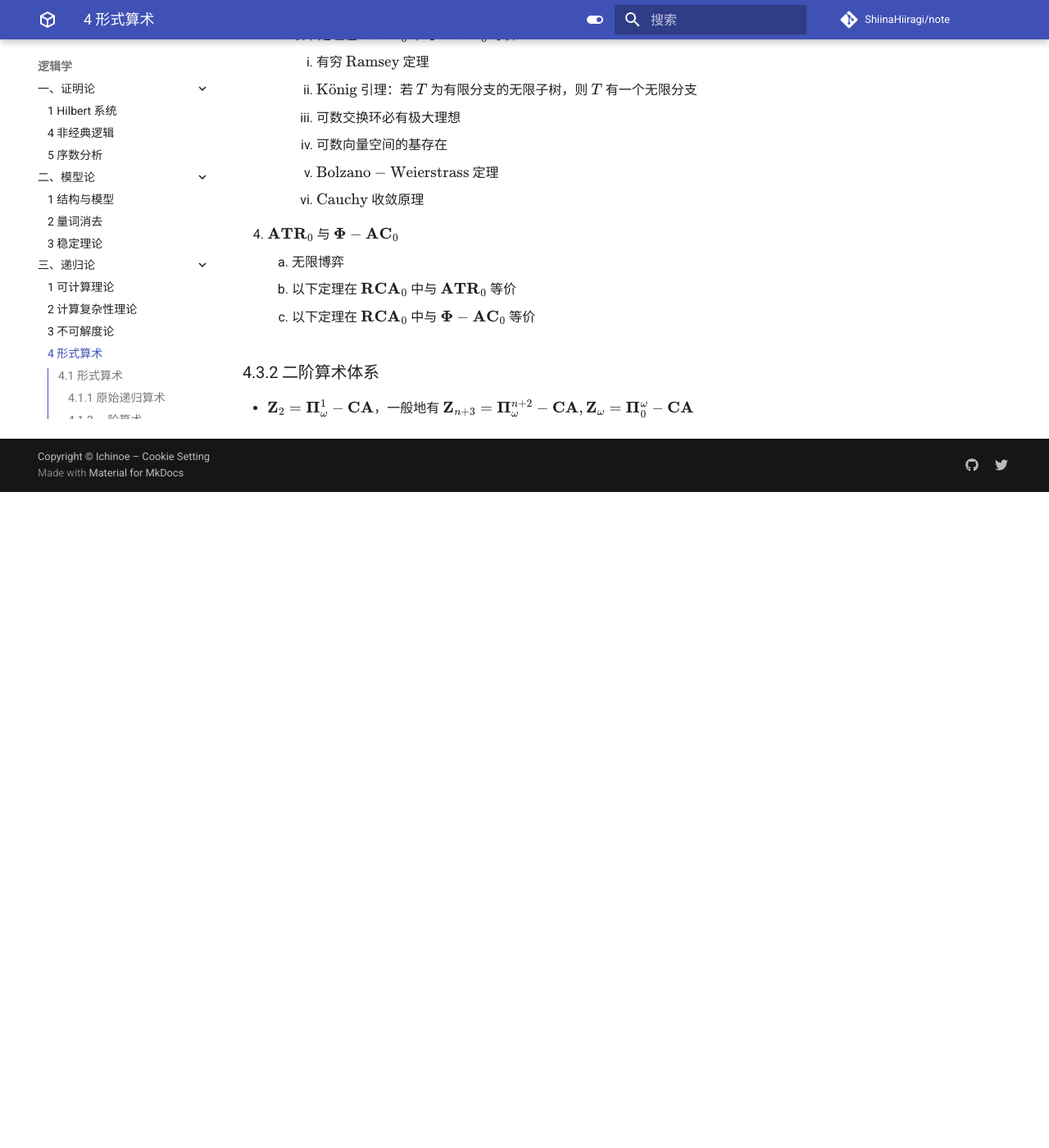
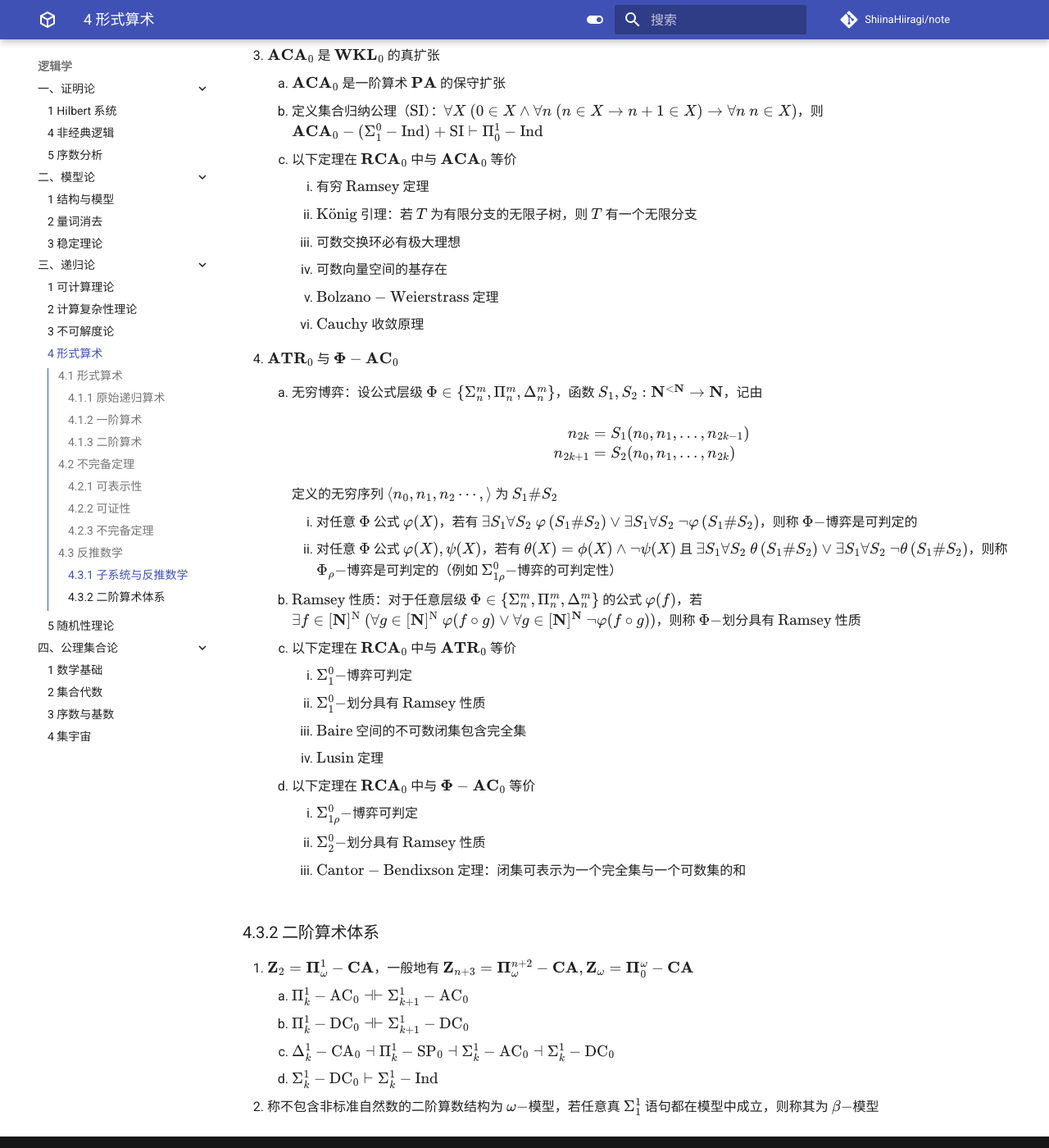
Before and after one commit to ShiinaHiiragi/note, an MkDocs documentation site: the page built from docs/logic/rec/arith.md, in a window 1280 px wide and 1400 px high, scrolled down 8471 px. Shown: the whole window at 82% size. Built offline with MkDocs 1.6.1 and Material for MkDocs 9.7.7, drawn with Linux system fonts in a browser that asks for light colours; comment, search, counter and statistics services are not loaded; before the commit the page ends 9071 px from its top, so only the background shows below that; some of the changed text lies outside the part shown.

Commit message:
fix change

```diff
--- a/docs/anly/func/norm.md
+++ b/docs/anly/func/norm.md
@@ -34,13 +34,10 @@
     2. 设 $f$ 是赋范空间 $X$ 的子空间 $Z$ 上的连续线性泛函，则必存在 $X$ 上连续线性泛函 $\widetilde{f}$ 是 $f$ 的保范延拓，即当 $\boldsymbol{x} \in Z$ 时，有 $\widetilde{f}(\boldsymbol{x})=f(\boldsymbol{x})$ 且 $\|\widetilde{f}\|_{\boldsymbol{x}}=\|f\|_{\boldsymbol{z}}$
     3. 设 $X$ 是赋范线性空间，$\boldsymbol{x}_{0} \in X, \boldsymbol{x}_{0} \neq 0$，则必存在 $X$ 上的有界线性泛函 $f(\boldsymbol{x})$，使得 $\|f\|=1$，并且 $f\left(\boldsymbol{x}_{0}\right)=\left\|\boldsymbol{x}_{0}\right\|$
 3. $\text{Riesz}$ 表示定理：$C[a, b]$ 上每一个连续线性泛函 $F$ 都可以表示成为 ${\displaystyle F(f)=\int_{a}^{b} f(t) \mathrm{d} g(t), f \in C[a, b]}$，其中 $g(t)$ 是 $[a, b]$ 上有界变差函数，并且 $\|F\|=\underset{a}{\stackrel{b}{\large \textbf{V} \normalsize}}(g)$
-4. $\text{Baire}$ 纲定理：若 $X$ 是非空的完备度量空间，则 $X$ 是第二纲集
-    1. 疏朗集：设 $M$ 是度量空间 $X$ 中子集，若 $M$ 不在 $X$ 任何半径不为零的开球中稠密，则称 $M$ 是 $X$ 中的无处稠密集或疏朗集
-    2. 第一纲集与第二纲集：设 $X$ 是度量空间，$M$ 是 $X$ 中子集，若 $M$ 是 $X$ 中有限个或可数个疏朗集的并集，则称 $M$ 是第一纲集，不是第一纲集的集称为第二纲集
-5. 一致有界性定理：设 $X$ 是 $\text{Banach}$ 空间，$Y$ 是赋范空间，$\mathscr{B}(X, Y)$ 表示 $X$ 到 $Y$ 中的有界线性算子全体，$T_{n} \in \mathscr{B}(X, Y)$．若对每个 $\boldsymbol{x} \in X$，$\left\{\left\|T_{n} \boldsymbol{x}\right\|\right\}$ 有界，即 $\left\|T_{n} \boldsymbol{x}\right\| \leqslant C_{\boldsymbol{x}}$（其中 $C_{\boldsymbol{x}}$ 是一与 $\boldsymbol{x}$ 有关的实数），则 $\left\{T_{n}\right\}$ 一致有界，即存在与 $\boldsymbol{x}$ 无关的实数 $C$，使得对一切正整数 $n$，有 $\left\|T_{n}\right\| \leqslant C$．该定理也称作共鸣定理
+4. 一致有界性定理：设 $X$ 是 $\text{Banach}$ 空间，$Y$ 是赋范空间，$\mathscr{B}(X, Y)$ 表示 $X$ 到 $Y$ 中的有界线性算子全体，$T_{n} \in \mathscr{B}(X, Y)$．若对每个 $\boldsymbol{x} \in X$，$\left\{\left\|T_{n} \boldsymbol{x}\right\|\right\}$ 有界，即 $\left\|T_{n} \boldsymbol{x}\right\| \leqslant C_{\boldsymbol{x}}$（其中 $C_{\boldsymbol{x}}$ 是一与 $\boldsymbol{x}$ 有关的实数），则 $\left\{T_{n}\right\}$ 一致有界，即存在与 $\boldsymbol{x}$ 无关的实数 $C$，使得对一切正整数 $n$，有 $\left\|T_{n}\right\| \leqslant C$．该定理也称作共鸣定理
     1. 设 $\left\{f_{n}\right\}$ 是 $\text{Banach}$ 空间 $X$ 上的一列泛函，如果 $\left\{f_{n}\right\}$ 在 $X$ 的每点 $\boldsymbol{x}$ 处有界，那么 $\left\{f_{n}\right\}$ 一致有界
     2. 存在一个实值的连续函数，其 $\text{Fourier}$ 级数在给定的 $t_{0}$ 处是发散的
-6. 设 $T_{n}$ 是由 $\text{Banach}$ 空间 $X$ 到 $\text{Banach}$ 空间 $Y$ 中的有界线性算子序列，则 $\left\{T_{n}\right\}$ 强收敛的充要条件是 ① $\left\{\left\|T_{n}\right\|\right\}$ 有界；② 对 $X$ 中一稠密子集 $D$ 中的每个 $\boldsymbol{x}$，$\left\{T_{n} \boldsymbol{x}\right\}$ 都收敛
+5. 设 $T_{n}$ 是由 $\text{Banach}$ 空间 $X$ 到 $\text{Banach}$ 空间 $Y$ 中的有界线性算子序列，则 $\left\{T_{n}\right\}$ 强收敛的充要条件是 ① $\left\{\left\|T_{n}\right\|\right\}$ 有界；② 对 $X$ 中一稠密子集 $D$ 中的每个 $\boldsymbol{x}$，$\left\{T_{n} \boldsymbol{x}\right\}$ 都收敛
     1. 设 $X$ 是赋范线性空间，$\boldsymbol{x}_{n} \in X, n=1,2, \cdots$，如果存在 $\boldsymbol{x} \in X$，使得 ${\displaystyle \lim_{n \rightarrow \infty} \left\|\boldsymbol{x}_{n}-\boldsymbol{x}\right\| \rightarrow 0}$，则称点列 $\left\{\boldsymbol{x}_{n}\right\}$ 强收敛于 $\boldsymbol{x}$，如果对任意的 $f \in X^{\prime}$，都有 $f\left(\boldsymbol{x}_{n}\right) \rightarrow f(\boldsymbol{x})(n \rightarrow \infty)$，则称点列 $\left\{\boldsymbol{x}_{n}\right\}$ 弱收敛于 $\boldsymbol{x}$．强收敛必定弱收敛，反之则不一定成立
     2. 设 $X$ 是赋范线性空间，$X^{\prime}$ 是 $X$ 的共轭空间，泛函列 $f_{n} \in X^{\prime}(n=1,2, \cdots)$，如果存在 $f \in X^{\prime}$，使得
         1. $\left\|f_{n}-f\right\| \rightarrow 0 \ (n \rightarrow \infty)$，则称 $\left\{f_{n}\right\}$ 强收敛于 $f$
--- a/docs/logic/rec/arith.md
+++ b/docs/logic/rec/arith.md
@@ -53,7 +53,7 @@
             1. $\mathbf{I \Sigma}_{n+1}  \vdash \mathbf{B \Sigma}_{n+1}$
             2. $\mathbf{B \Sigma}_{n+1} \vdash \mathbf{B \Pi}_{n}$
             3. $\mathbf{B \Sigma}_{n+1} \vdash \mathbf{I \Sigma}_{n}$
-            4. $\mathbf{I \Sigma}_{n} \mathrel{⟛} \mathbf{I \Pi}_{n} \mathrel{⟛} \mathbf{L \Sigma}_{n} \mathrel{⟛} \mathbf{L \Pi}_{n}$
+            4. $\mathbf{I \Sigma}_{n} \dashv\vdash \mathbf{I \Pi}_{n} \dashv\vdash \mathbf{L \Sigma}_{n} \dashv\vdash \mathbf{L \Pi}_{n}$
 
         2. 定义 $\log x=\min \left\{y \mid 2^{y} \leqslant x\right\}$ 以及 $\omega_{1}(x, y)=x^{\log y}, \omega_{n+1}(x, y)=2^{\omega_{n}(\log x, \log y)}$
             1. $\Omega_{n}: \forall x \forall y \exists z \ \left(z=\omega_{n}(x, y)\right)$
@@ -99,20 +99,23 @@
     1. $\Phi-$归纳公理模式（$\Phi-\mathrm{Ind}$）：$\varphi(0) \wedge \forall n \ (\varphi(n) \rightarrow \varphi(n+1)) \rightarrow \forall n \ \varphi(n)$
     2. $\Phi-$理解公理模式（$\Phi-\mathrm{CA}$）：$\exists X \forall n \ (n \in X \leftrightarrow \varphi(n))$
     3. $\Phi-$算术超限递归公理模式（$\Phi-\mathrm{TR}$）：对公式 $\theta(n, X)$，令 $\Theta(X)=\{n \in \mathbf{N} \mid \theta(n, X)\}, Y \subseteq \mathbf{N} \times A$ 且对每个 $a \in A$ 有 $Y_{a}=\Theta\left(Y^{a}\right)$，其中 $Y_{a}=\{m \mid (m, a) \in Y\}, Y^{a}=\left\{(n, b) \mid n \in Y_{b} \wedge b<_{A} a\right\}$，则对任意 $\Theta$ 与 $A$，相应的集合 $Y$ 都存在
-    4. $\Phi-$选择公理模式（$\Phi-\mathbf{AC}$）：...
-    5. $\Phi-$依赖选择公理模式（$\Phi-\mathrm{DC}$）：...
-    6. $\Phi-$分离原则模式（$\Phi-\mathrm{SP}$）：...
-    7. $\Phi-$超限归纳模式（$\Phi-\mathrm{TI}$）：...
+    4. $\Phi-$选择公理模式（$\Phi-\mathbf{AC}$）：$\forall x \exists Y \ \varphi(x, Y) \rightarrow \exists Z \forall x \ \varphi\left(x,(Z)_{x}\right)$，其中 $(Z)_{x} = \{z: (z, x) \in Z\}$
+    5. $\Phi-$依赖选择公理模式（$\Phi-\mathbf{DC}$）：$\forall x \forall X \exists Y \ \varphi(x, X, Y) \rightarrow \exists Z \forall x \ \varphi\left(x,(Z)_{x},(Z)_{x+1}\right)$，其中 $(Z)_{x} = \{z: (z, x) \in Z\}$
+    6. $\Phi-$分离原则模式（$\Phi-\mathrm{SP}$）：$\forall x \ (\varphi(x) \rightarrow \neg \psi(x)) \rightarrow \exists X \forall x \ ((\varphi(x) \rightarrow x \in X) \wedge(x \in X \rightarrow \neg \psi(x)))$
+    7. $\Phi-$超限归纳模式（$\Phi-\mathrm{TI}$）：设谓词 $W(X)$ 表示集合 $X$ 是自然数上的顺序，将 $(i, j) \in X$ 记作 $i <_{X} j$，则 $\forall X \ \left(W(X) \rightarrow\left(\forall j \ \left(\forall i<_{X} j \ \varphi(i) \rightarrow \varphi(j)\right) \rightarrow \forall j \ \varphi(j)\right)\right)$
     8. $\Phi-\mathrm{Bar}$ 归纳公理模式（$\Phi-\mathrm{BI}$）：若 $a \prec b$ 有定义，则 $(\forall i \prec j \ (i \in X) \to j \in X) \to \forall n \ \varphi(n)$
 
     若取消 $\varphi$ 的限制，则去除对应的 $\Phi$ 前缀
 
-2. 对于任意 $\mathbf{Z}_2$ 的子系统 $\mathbf{T}_0$，令 $\mathbf{T} = \mathbf{T}_0 + \mathrm{1-Ind}$，其中 $\mathrm{1-Ind}$ 是对所有一阶公式都成立的归纳公理模式
+2. 对于任意 $\mathbf{Z}_2$ 的子系统 $\mathbf{T}_0$，令 $\mathbf{T} = \mathbf{T}_0 + \mathrm{1-Ind}$，其中 $\mathrm{1-Ind}$ 是对所有一阶公式都成立的归纳公理模式．设 $\Phi \in \{\Sigma_{n}^{m}, \Pi_{n}^{m}, \Delta_{n}^{m}\}$
     1. $\mathbf{RCA}_0 = \mathbf{Q} + \Sigma_1^0-\mathrm{Ind} + \Delta_1^0-\mathrm{CA}$
     2. $\mathbf{WKL}_0 = \mathbf{RCA}_0 + \text{K}\ddot{\mathrm o}\text{nig}$，后者即弱 $\text{K}\ddot{\mathrm o}\text{nig}$ 引理：若 $T$ 为 $2^{<\omega}$ 的无限子树，则 $T$ 有一个无限分支
-    3. $\mathbf{ACA}_0 = \mathbf{RCA}_0 + \Pi_0^1-\mathrm{CA}, \mathbf{\Phi}-\mathbf{CA}_0 = \mathbf{RCA}_0 + \Phi-\mathrm{CA}$，其中 $\Phi \in \{\Sigma_{n}^{m}, \Pi_{n}^{m}, \Delta_{n}^{m}\}$
-    4. $\mathbf{ATR}_0 = \mathbf{RCA}_0 + \mathrm{TR}, \mathbf{\Phi}-\mathbf{TR}_0 = \mathbf{RCA}_0 + \Phi-\mathrm{TR}$，其中 $\Phi \in \{\Sigma_{n}^{m}, \Pi_{n}^{m}, \Delta_{n}^{m}\}$
-    5. $\mathbf{\Phi}-\mathbf{AC}_0 = \mathbf{RCA}_0 + \Phi-\mathbf{AC}$，其中 $\Phi \in \{\Sigma_{n}^{m}, \Pi_{n}^{m}, \Delta_{n}^{m}\}$
+    3. $\mathbf{ACA}_0 = \mathbf{RCA}_0 + \Pi_0^1-\mathrm{CA}, \mathbf{\Phi}-\mathbf{CA}_0 = \mathbf{RCA}_0 + \Phi-\mathrm{CA}$
+    4. $\mathbf{ATR}_0 = \mathbf{RCA}_0 + \mathrm{TR}, \mathbf{\Phi}-\mathbf{TR}_0 = \mathbf{RCA}_0 + \Phi-\mathrm{TR}$
+    5. $\mathbf{\Phi}-\mathbf{AC}_0 = \mathbf{RCA}_0 + \Phi-\mathbf{AC}$
+    6. $\mathbf{\Phi}-\mathbf{DC}_0 = \mathbf{RCA}_0 + \Phi-\mathbf{DC}$
+    7. $\mathbf{\Phi}-\mathbf{SP}_0 = \mathbf{RCA}_0 + \Phi-\mathrm{SP}$
+    8. $\mathbf{\Phi}-\mathbf{TI}_0 = \mathbf{ACA}_0 + \Phi-\mathrm{TI}$
 
 ## 4.2 不完备定理
 ### 4.2.1 可表示性
@@ -218,7 +221,7 @@
     第二不完备定理说明 $\text{Hilbert}$ 纲领不可能照原样实现
 
     1. 令 $\mathbf{PA}^*$ 为 $\mathbf{PA} + \neg \operatorname{Con}(\mathbf{PA})$，则 $\mathbf{PA}^*$ 一致
-    2. 定义超穷递归 $\forall \beta<\alpha \ (\forall \gamma<\beta \ \psi(\gamma) \rightarrow \psi(\beta)) \rightarrow \forall \beta<\alpha \ \psi(\beta)$，对任意序数 $\alpha < \varepsilon_{0}$，$\mathbf{PA}$ 可证明 $\operatorname{TI}(\alpha)$，但无法证明 $\operatorname{TI}(\varepsilon_{0})$，此时记 $\operatorname{PTO}(\mathbf{PA}) = \varepsilon$，称 $\mathbf{PA}$ 的证明论序数为 $\varepsilon_0$
+    2. 对任意序数 $\alpha < \varepsilon_{0}$，$\mathbf{PA}$ 可证明 $\operatorname{TI}(\alpha)$，但无法证明 $\operatorname{TI}(\varepsilon_{0})$，此时记 $\operatorname{PTO}(\mathbf{PA}) = \varepsilon$，称 $\mathbf{PA}$ 的证明论序数为 $\varepsilon_0$
 
 4. $\text{L}\ddot{\mathrm{o}}\text{b}$ 定理
     1. $\vdash_{T} \square_{T}\left(\square_{T} \alpha \rightarrow \alpha\right) \rightarrow \square_{T} \alpha$
@@ -230,7 +233,7 @@
         设 $\kappa, \lambda, m$ 为基数，$n \in \mathbf{N}$，定义 $[\kappa]^{n}=\{X \subseteq \kappa \mid |X| =n\}$，记 $\kappa \rightarrow(\lambda)_{m}^{n}$ 为「$[\kappa]^{n}$ 的 $m-$划分中，每部分都有一个大小为 $\lambda$ 的齐次集，即使得 $[\lambda]^{n}$ 元素都属于同一划分的 $\lambda \subseteq \kappa$」，则有穷 $\text{Ramsey}$ 定理 $N \rightarrow \left(M \right)_{k}^{n}$ 在 $\mathbf{N}$ 中成立但无法在 $\mathbf{PA}$ 中证明
 
 ## 4.3 反推数学
-### 4.3.1 二阶算术子系统
+### 4.3.1 子系统与反推数学
 1. $\mathbf{RCA}_0$ 中可依照 $\mathbf{ZFC}$ 建立实数集，定义 $\mathbf{R}$ 上的连续函数
     1. $\mathbf{RCA}_0$ 中存在所有递归全函数，但不一定能证明某个函数是全函数
     2. 在 $\mathbf{RCA}_0$ 中，对任意 $\Sigma_{1}^0$ 公式 $\varphi(n)$，或者存在有限集合 $X$ 使得 $\forall n \ (n \in X \leftrightarrow \varphi(n))$ 成立，或者存在单射 $f: \mathbf N \to N$ 使得 $\forall n \ (\exists m \  f(m) =n \leftrightarrow \varphi(n))$ 成立
@@ -268,9 +271,35 @@
         5. $\text{‌Bolzano}-\text{Weierstrass}$ 定理
         6. $\text{Cauchy}$ 收敛原理
 4. $\mathbf{ATR}_0$ 与 $\mathbf{\Phi}-\mathbf{AC}_0$
-    1. 无限博弈
-    2. 以下定理在 $\mathbf{RCA}_0$ 中与 $\mathbf{ATR}_0$ 等价
-    3. 以下定理在 $\mathbf{RCA}_0$ 中与 $\mathbf{\Phi}-\mathbf{AC}_0$ 等价
+    1. 无穷博弈：设公式层级 $\Phi \in \{\Sigma_{n}^{m}, \Pi_{n}^{m}, \Delta_{n}^{m}\}$，函数 $S_1, S_2: \mathbf N^{<\mathbf{N}} \to \mathbf N$，记由
+
+        $$
+        \begin{aligned}
+        n_{2k} & = S_1(n_0, n_1, ..., n_{2k-1}) \\
+        n_{2k+1} & = S_2(n_0, n_1, ..., n_{2k})
+        \end{aligned}
+        $$
+
+        定义的无穷序列 $\left<n_0, n_1, n_2 \cdots,\right>$ 为 $S_1 \# S_2$
+
+        1. 对任意 $\Phi$ 公式 $\varphi(X)$，若有 $\exists S_1 \forall S_2 \ \varphi \left(S_1 \# S_2\right) \vee \exists S_1 \forall S_2 \ \neg \varphi\left(S_1 \# S_2\right)$，则称 $\Phi-$博弈是可判定的
+        2. 对任意 $\Phi$ 公式 $\varphi(X), \psi(X)$，若有 $\theta(X) = \phi(X) \wedge \neg \psi(X)$ 且 $\exists S_1 \forall S_2 \ \theta \left(S_1 \# S_2\right) \vee \exists S_1 \forall S_2 \ \neg \theta\left(S_1 \# S_2\right)$，则称 $\Phi_{\rho}-$博弈是可判定的（例如 $\Sigma_{1 \rho}^0-$博弈的可判定性）
+
+    2. $\text{Ramsey}$ 性质：对于任意层级 $\Phi \in \{\Sigma_{n}^{m}, \Pi_{n}^{m}, \Delta_{n}^{m}\}$ 的公式 $\varphi(f)$，若 $\exists f \in[\mathbf{N}]^{\mathrm{N}} \ (\forall g \in[\mathbf{N}]^{\mathrm{N}} \ \varphi(f \circ g) \vee \forall g \in[\mathbf{N}]^{\mathbf{N}} \ \neg \varphi(f \circ g))$，则称 $\Phi-$划分具有 $\text{Ramsey}$ 性质
+    3. 以下定理在 $\mathbf{RCA}_0$ 中与 $\mathbf{ATR}_0$ 等价
+        1. $\Sigma_1^0-$博弈可判定
+        2. $\Sigma_1^0-$划分具有 $\text{Ramsey}$ 性质
+        3. $\text{Baire}$ 空间的不可数闭集包含完全集
+        4. $\text{Lusin}$ 定理
+    4. 以下定理在 $\mathbf{RCA}_0$ 中与 $\mathbf{\Phi}-\mathbf{AC}_0$ 等价
+        1. $\Sigma_{1 \rho}^0-$博弈可判定
+        2. $\Sigma_2^0-$划分具有 $\text{Ramsey}$ 性质
+        3. $\text{Cantor}-\text{Bendixson}$ 定理：闭集可表示为一个完全集与一个可数集的和
 
 ### 4.3.2 二阶算术体系
-- $\mathbf{Z}_2 = \mathbf{\Pi}_\omega^1-\mathbf{CA}$，一般地有 $\mathbf{Z}_{n+3} = \mathbf{\Pi}_\omega^{n+2}-\mathbf{CA}, \mathbf{Z}_\omega = \mathbf{\Pi}_0^\omega-\mathbf{CA}$
+1. $\mathbf{Z}_2 = \mathbf{\Pi}_\omega^1-\mathbf{CA}$，一般地有 $\mathbf{Z}_{n+3} = \mathbf{\Pi}_\omega^{n+2}-\mathbf{CA}, \mathbf{Z}_\omega = \mathbf{\Pi}_0^\omega-\mathbf{CA}$
+    1. $\Pi_{k}^{1}-\mathrm{AC}_{0} \dashv\vdash \Sigma_{k+1}^{1}-\mathrm{AC}_{0}$
+    2. $\Pi_{k}^{1}-\mathrm{DC}_{0} \dashv\vdash \Sigma_{k+1}^{1}-\mathrm{DC}_{0}$
+    3. $\Delta_{k}^{1}-\mathrm{CA}_{0} \dashv \Pi_{k}^{1}-\mathrm{SP}_{0} \dashv \Sigma_{k}^{1}-\mathrm{AC}_{0} \dashv \Sigma_{k}^{1}-\mathrm{DC}_{0}$
+    4. $\Sigma_{k}^{1}-\mathrm{DC}_{0} \vdash \Sigma_{k}^{1}-\mathrm{Ind}$
+2. 称不包含非标准自然数的二阶算数结构为 $\omega-$模型，若任意真 $\Sigma_1^1$ 语句都在模型中成立，则称其为 $\beta-$模型
```
Also changed, not shown: other parts of docs/anly/func/norm.md (+2 -2 lines), docs/logic/mdl/mdl.md (+1 -1 lines), docs/logic/set/card.md (+2 -4 lines), docs/top/point/space.md (+6 -7 lines).
